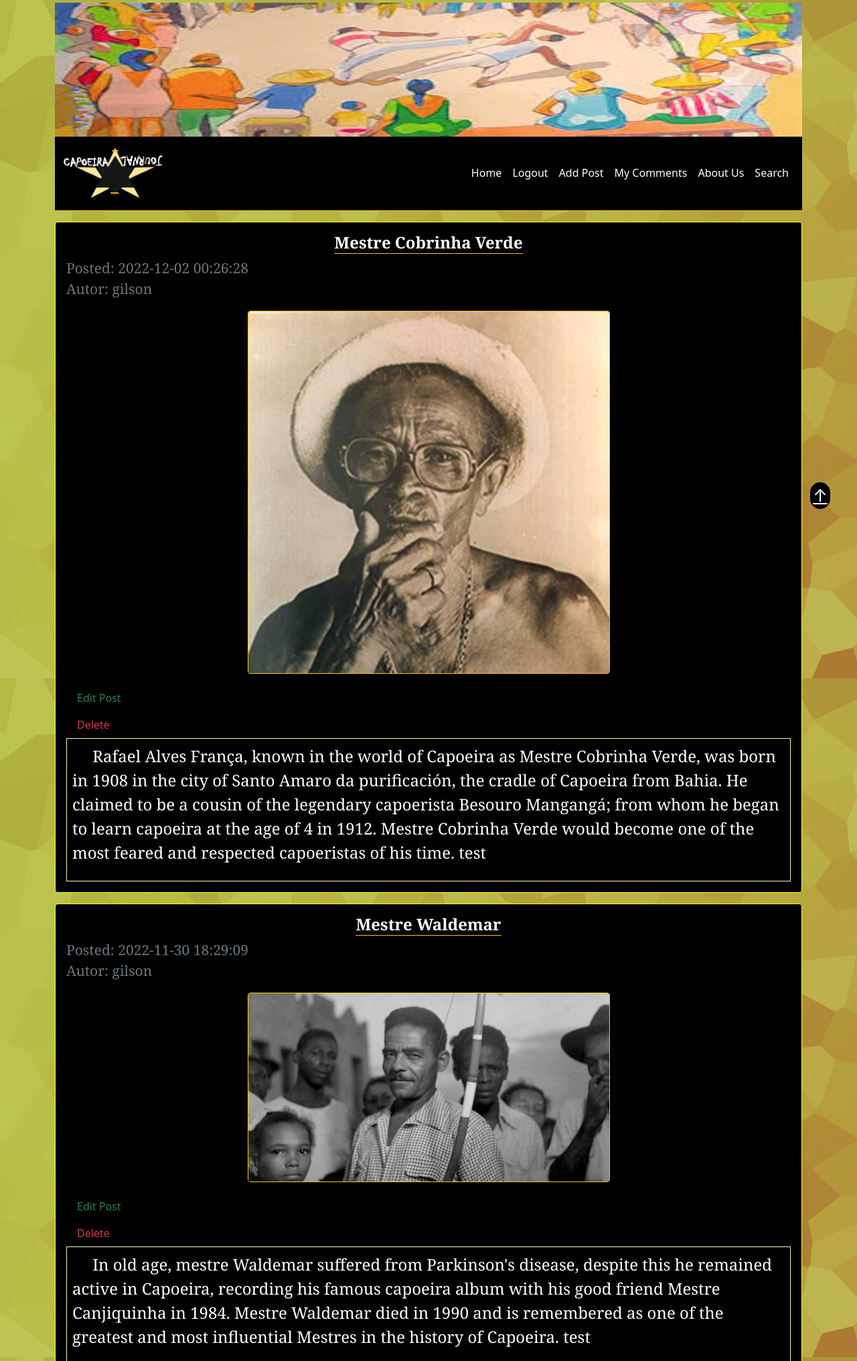
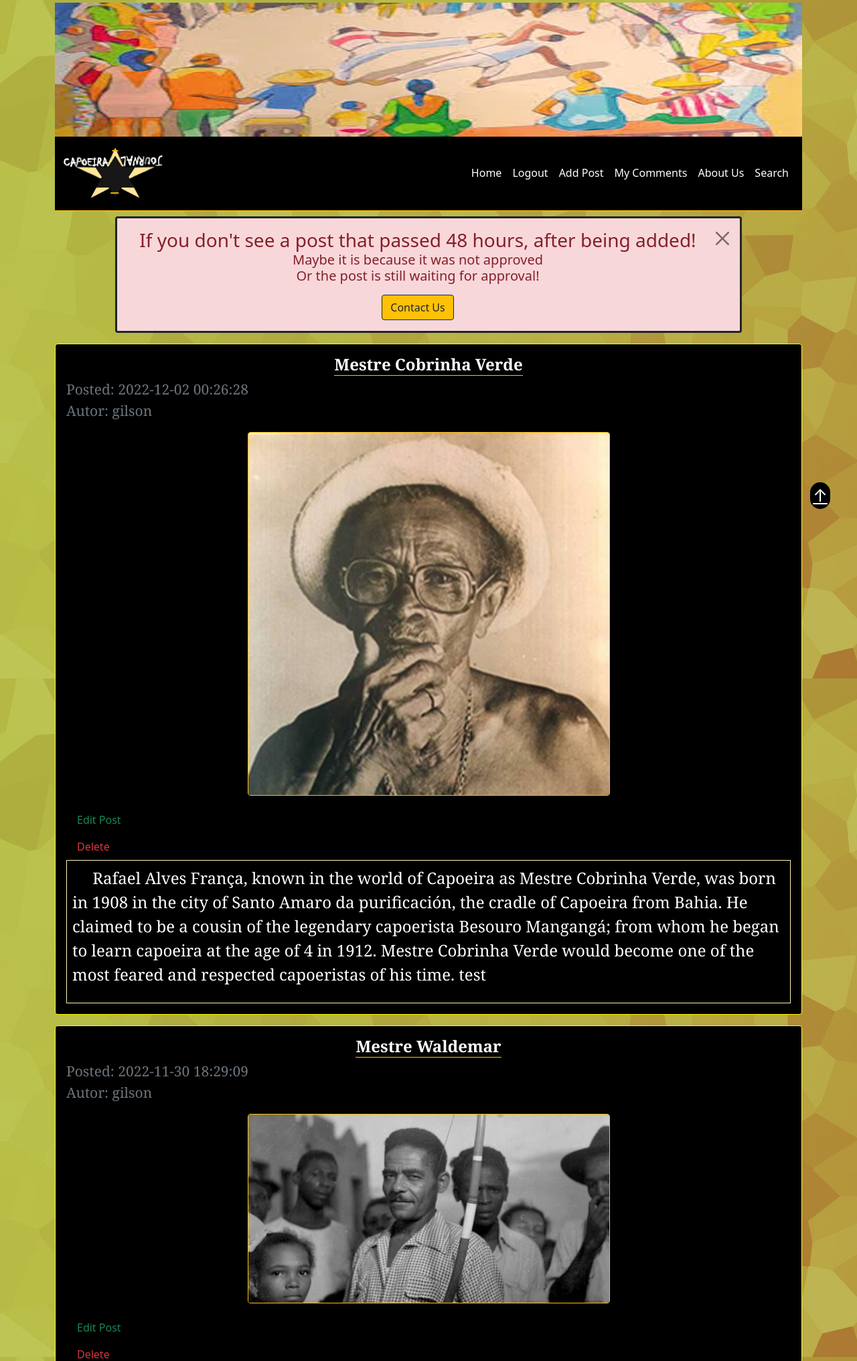
Before and after one commit to g-batista/CapoeiraJournal, a PHP site: page /index.php?mycomments in a window 1280 px wide. Shown: the top 2032 px of the page at 67% size. Run offline with PHP 8.4, Linux system fonts and the light colour scheme; a user stored in the database is signed in; data comes from the database, SQL or seed files in the repository.

Commit message:
sitll working design bootstrap#5

```diff
--- a/header.php
+++ b/header.php
@@ -19,13 +19,16 @@
 
 </head>
 <!-- <div id="top tabindex=0"></div> -->
-
-<div class="container top mt-1">
+<body class="data-bs-spy="scroll" data-bs-target="#navbar-example3" data-bs-offset="0" tabindex="0">
+  <div class="container mt-1">
+    <a href="index.php">
       <img src="pictures/caribe-roda2.jpeg"
         class="img-fluid"
         style=" height: 200px;
                 width: 100%"
-      alt="Capoeira roda very colofull,author: Caribé.">
+        alt="Capoeira roda very colofull,author: Caribé."
+        href="index.php">
+    </a>
 
     <nav
           class="navbar navbar-expand-lg navbar-dark d-flex justify-content-between border-bottom border-warning"
--- a/index.php
+++ b/index.php
@@ -7,12 +7,15 @@
         // hide element
         echo '
         <style>
-                div.hideMypost {
-                    display: none;
+                .hideMypost,.myCommentsHide {
+                    display: none
+                }
         </style>';
+
     }
     else{
         $title = "Capoeira Journal";
+
     }
     if(isset($_POST['search'])){
 
@@ -22,9 +25,9 @@
         //hide element
         echo '
             <style>
-            div.hideMypost {
-                display: none
-            }
+                div.hideMypost {
+                    display: none
+                }
             </style>
             ';
     }
@@ -38,9 +41,10 @@
 
  ?>
 <!-- go to top button & display only on md-lg -->
+
 <a
     href="#top"
-    class="float d-none d-md-block">
+    class="float d-none d-md-block show">
     &#8593;
 </a>
 <div class="container my-2 hideMypost">
@@ -80,9 +84,45 @@
                                     WHERE approved =1 $where_search
                                     AND user_id =$user_id
                                     ORDER BY date DESC");
+
+        if(mysqli_num_rows($posts)==0) {
+            echo'
+                <div class="container text-center col-md-6">
+                    <div class="card-body alert alert-danger mt-3 text-center border border-dark border-2">
+                        <h5 class="card-title">
+                            You don\'t have any posts yet!<br />
+                            Or the post may be waiting for approval!</h5>
+                        <a href="add.php" class="btn btn-outline-dark btn-warning">Add Post</a>
+                    </div>
+                </div>
+                <style>
+                    .alertNotApproved {
+                    display: none}
+            </style>
+
+            ';
+        }
+       echo'
+       <div class="container col-md-9 mt-2 text-center h5 alertNotApproved">
+            <div class="alert alert-danger alert-dismissible fade show border border-dark border-3" role="alert">
+                <strong class="h3">
+                    If you don\'t see a post that passed 48 hours,
+                    after being added!
+                </strong>
+                <br />
+                Maybe it is because it was not approved
+                <br/>
+                Or the post is still waiting for approval!
+                <br/>
+                <a href="aboutus.php" class="btn btn-outline-dark btn-warning mt-3">Contact Us</a>
+                <button type="button" class="btn-close" data-bs-dismiss="alert" aria-label="Close"></button>
+            </div>
+        </div>
+
+        ';
     }
 
-     else {
+    else {
          //geting approved posts without user ID
          $posts = mysqli_query($dbc,"SELECT comments.*, journal_user.username
                                      FROM comments
@@ -95,7 +135,7 @@
     //show message if nothig found.
     if(mysqli_num_rows($posts)==0) {
         echo'
-            <div class="container mx-auto">
+            <div class="container mx-auto myCommentsHide col-md-5">
 
                 <div class="card-body alert alert-danger mt-3 text-center border border-dark border-2">
                     <h5 class="card-title">Search not found!</h5>
```
Also changed, not shown: aboutus.php (+6 -6 lines), add.php (+6 -6 lines), admin.php (+8 -6 lines), editAccount.php (+4 -4 lines), login.php (+4 -3 lines), register.php (+4 -4 lines), remove.php (+5 -5 lines), userreport.php (+19 -14 lines), pictures/IMG_4600.JPG (added), pictures/foto 3.jpg (added), pictures/foto p: perfil1.jpg (added), pictures/pentagram .jpg (added), 3 other files. Lines whose indentation alone changed are shown as unchanged.
